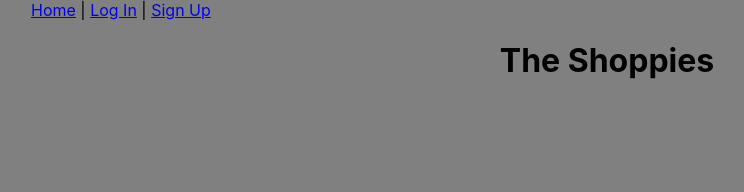
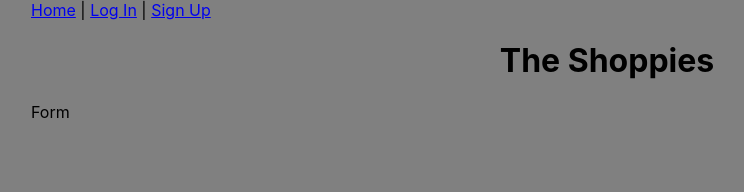
Before and after one commit to jonschacter/shoppies, a React (Create React App) app: page /login in a window 1280 px wide. Shown: the top 192 px of the page, without its empty margins (97-841 px from the left). Built offline with nearby package versions, Linux system fonts and the light colour scheme.

Commit message:
create UserForm component

```diff
--- a/src/App.js
+++ b/src/App.js
@@ -4,6 +4,7 @@ import { BrowserRouter as Router, Route, Switch } from 'react-router-dom'
 
 import Navbar from './components/Navbar.js'
 import Shoppies from './Shoppies.js'
+import UserForm from './components/user/UserForm.js'
 
 class App extends Component {
     render(){
@@ -14,6 +15,8 @@ class App extends Component {
                     <h1>The Shoppies</h1>
                     <Switch>
                         <Route exact path="/" component={Shoppies} />
+                        <Route exact path="/signup" render={(props) => <UserForm {...props} type="Sign Up" />} />
+                        <Route exact path="/login" render={(props) => <UserForm {...props} type="Log In" />} />
                     </Switch>
                 </Router>
             </div>
--- /dev/null
+++ b/src/components/user/UserForm.js
@@ -0,0 +1,13 @@
+import React, { Component } from 'react';
+
+class UserForm extends Component {
+    render() {
+        return (
+            <div className="user-form">
+                Form
+            </div>
+        );
+    }
+}
+
+export default UserForm;
```
